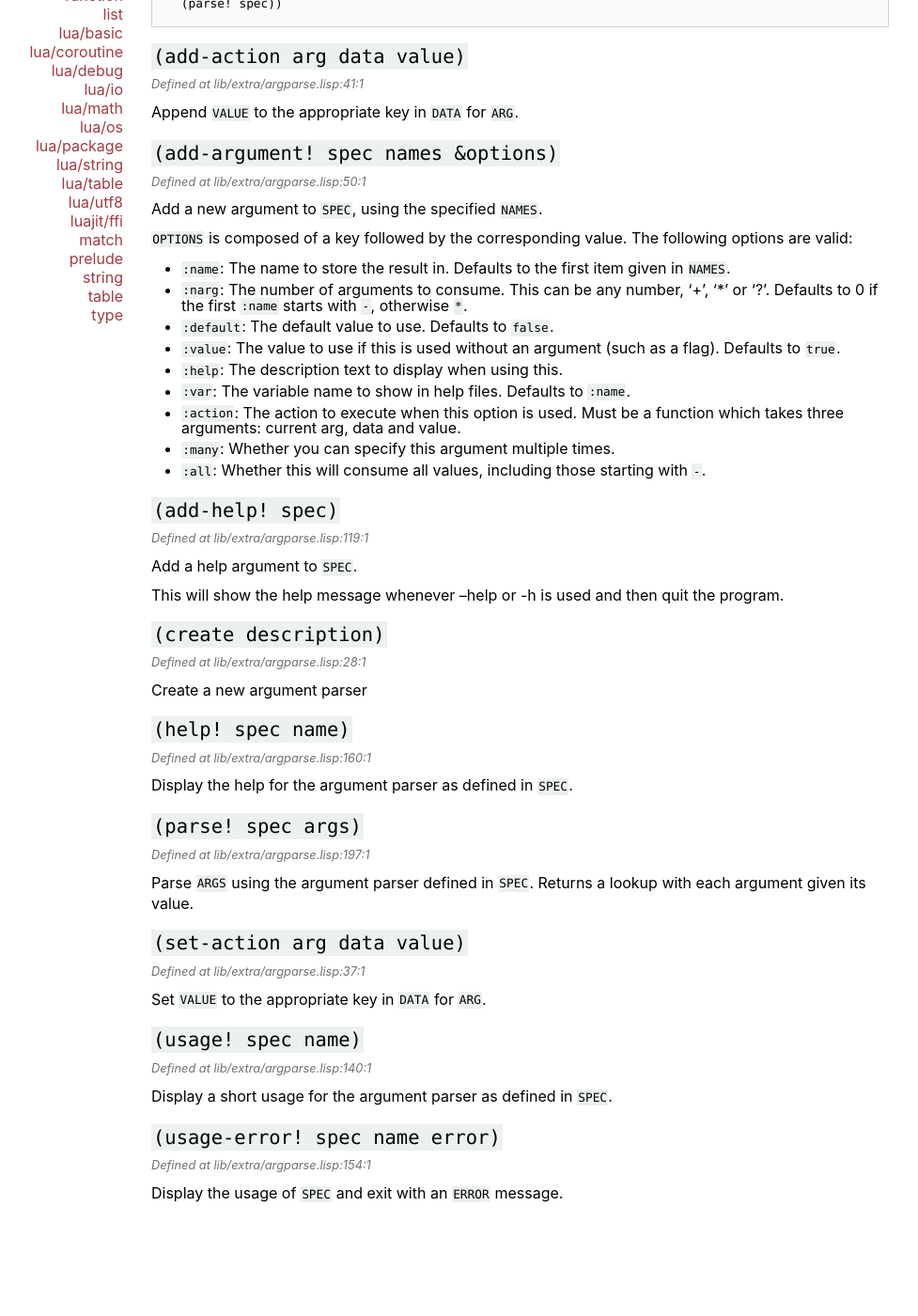
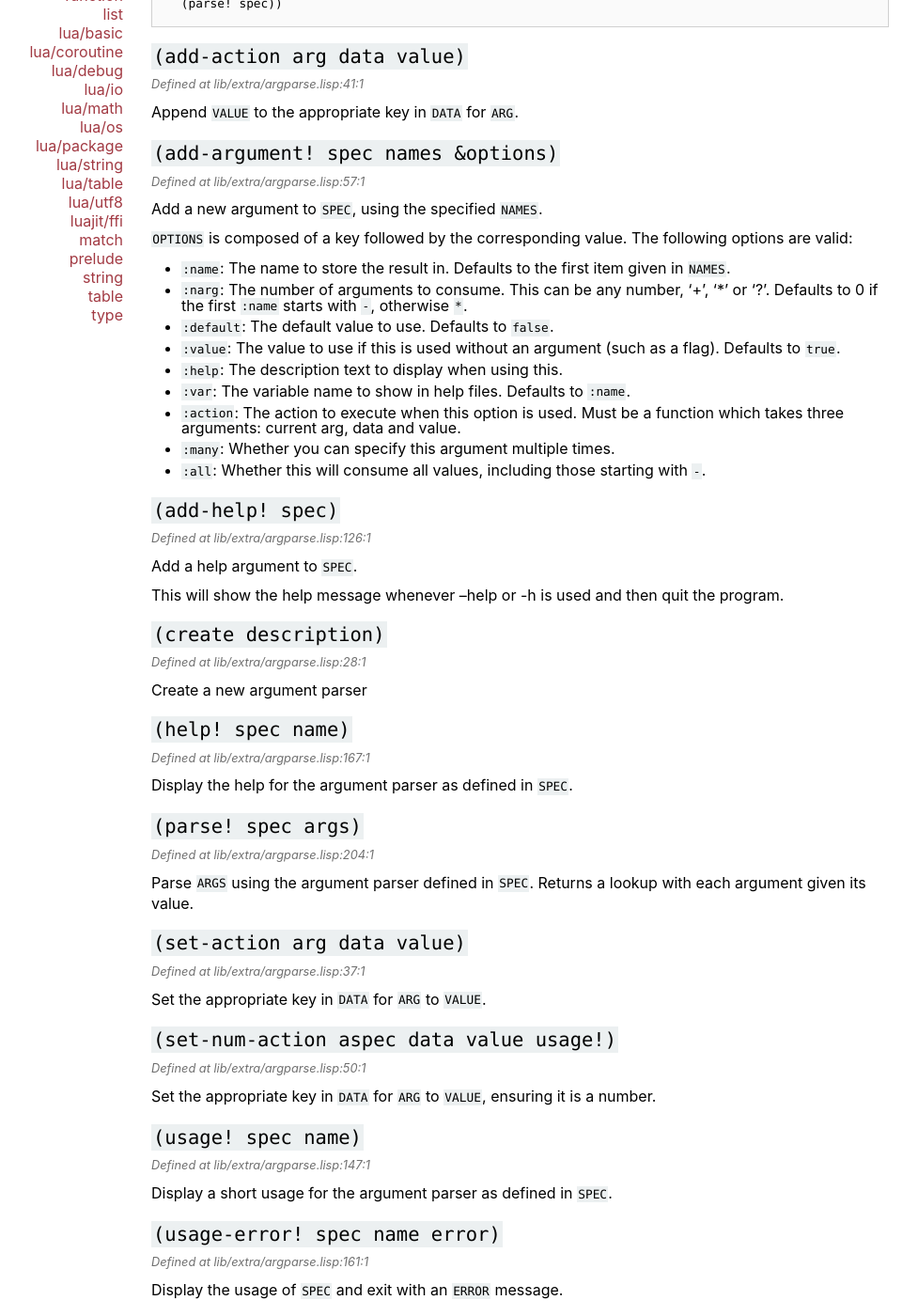
Before and after one commit to SquidDev/urn, a Jekyll site: the page built from docs/lib.extra.argparse.md, in a window 1280 px wide and 1400 px high, scrolled down 497 px. Shown: the whole window at 94% size, without its empty margins (194-1171 px from the left). Built offline with Jekyll 4.4.1, drawn with Linux system fonts in a browser that asks for light colours; our own code applies the rules of GitHub Pages for plain Markdown files; before the commit the page ends 1794 px from its top, so only the background shows below that.

Commit message:
Update docs

```diff
--- a/docs/lib.extra.argparse.md
+++ b/docs/lib.extra.argparse.md
@@ -32,7 +32,7 @@ can parse inputs with [`parse!`](lib.extra.argparse.md#parse-spec-args)
 Append `VALUE` to the appropriate key in `DATA` for `ARG`.
 
 ## `(add-argument! spec names &options)`
-*Defined at lib/extra/argparse.lisp:50:1*
+*Defined at lib/extra/argparse.lisp:57:1*
 
 Add a new argument to `SPEC`, using the specified `NAMES`.
 
@@ -50,7 +50,7 @@ are valid:
  - `:all`:     Whether this will consume all values, including those starting with `-`.
 
 ## `(add-help! spec)`
-*Defined at lib/extra/argparse.lisp:119:1*
+*Defined at lib/extra/argparse.lisp:126:1*
 
 Add a help argument to `SPEC`.
 
@@ -62,26 +62,31 @@ This will show the help message whenever --help or -h is used and then quit the
 Create a new argument parser
 
 ## `(help! spec name)`
-*Defined at lib/extra/argparse.lisp:160:1*
+*Defined at lib/extra/argparse.lisp:167:1*
 
 Display the help for the argument parser as defined in `SPEC`.
 
 ## `(parse! spec args)`
-*Defined at lib/extra/argparse.lisp:197:1*
+*Defined at lib/extra/argparse.lisp:204:1*
 
 Parse `ARGS` using the argument parser defined in `SPEC`. Returns a lookup with each argument given its value.
 
 ## `(set-action arg data value)`
 *Defined at lib/extra/argparse.lisp:37:1*
 
-Set `VALUE` to the appropriate key in `DATA` for `ARG`.
+Set the appropriate key in `DATA` for `ARG` to `VALUE`.
+
+## `(set-num-action aspec data value usage!)`
+*Defined at lib/extra/argparse.lisp:50:1*
+
+Set the appropriate key in `DATA` for `ARG` to `VALUE`, ensuring it is a number.
 
 ## `(usage! spec name)`
-*Defined at lib/extra/argparse.lisp:140:1*
+*Defined at lib/extra/argparse.lisp:147:1*
 
 Display a short usage for the argument parser as defined in `SPEC`.
 
 ## `(usage-error! spec name error)`
-*Defined at lib/extra/argparse.lisp:154:1*
+*Defined at lib/extra/argparse.lisp:161:1*
 
 Display the usage of `SPEC` and exit with an `ERROR` message.
```
Also changed, not shown: docs/lib.match.md (+9 -3 lines), docs/lib.prelude.md (+2 -2 lines).
